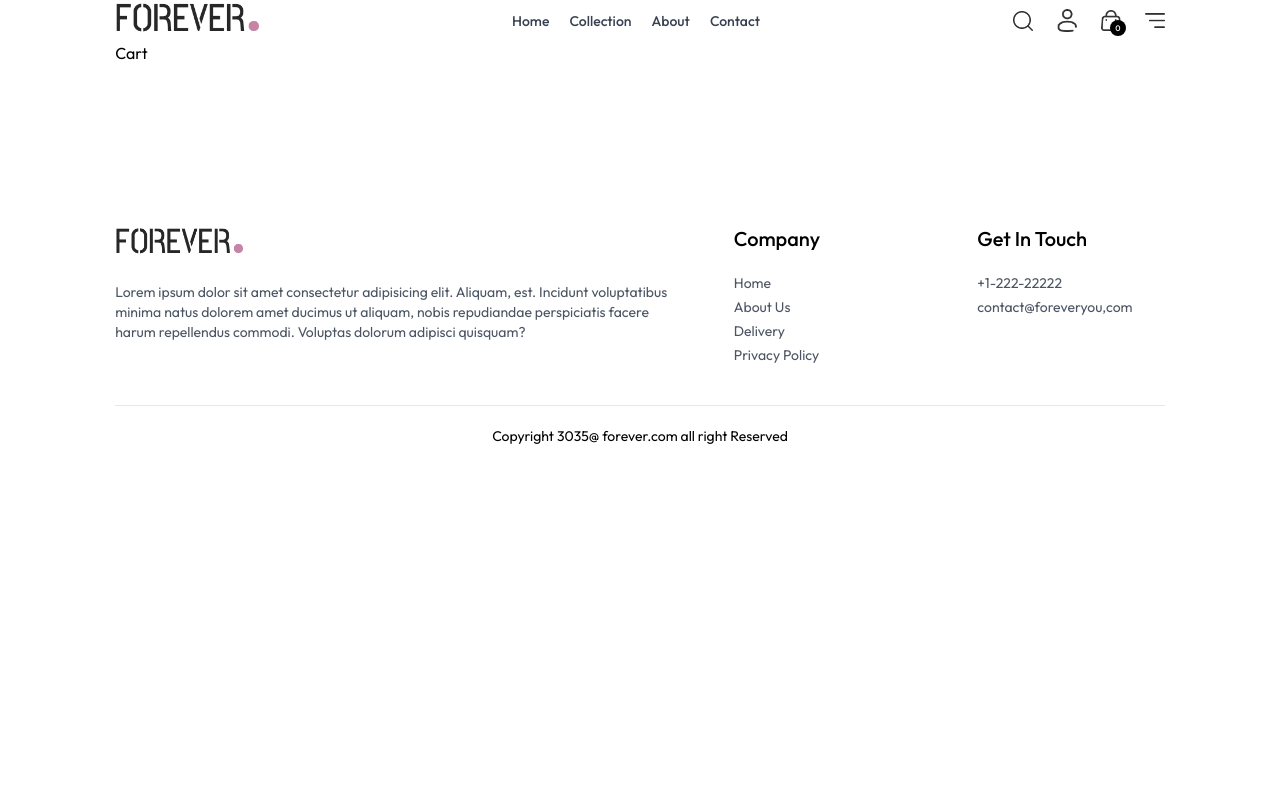
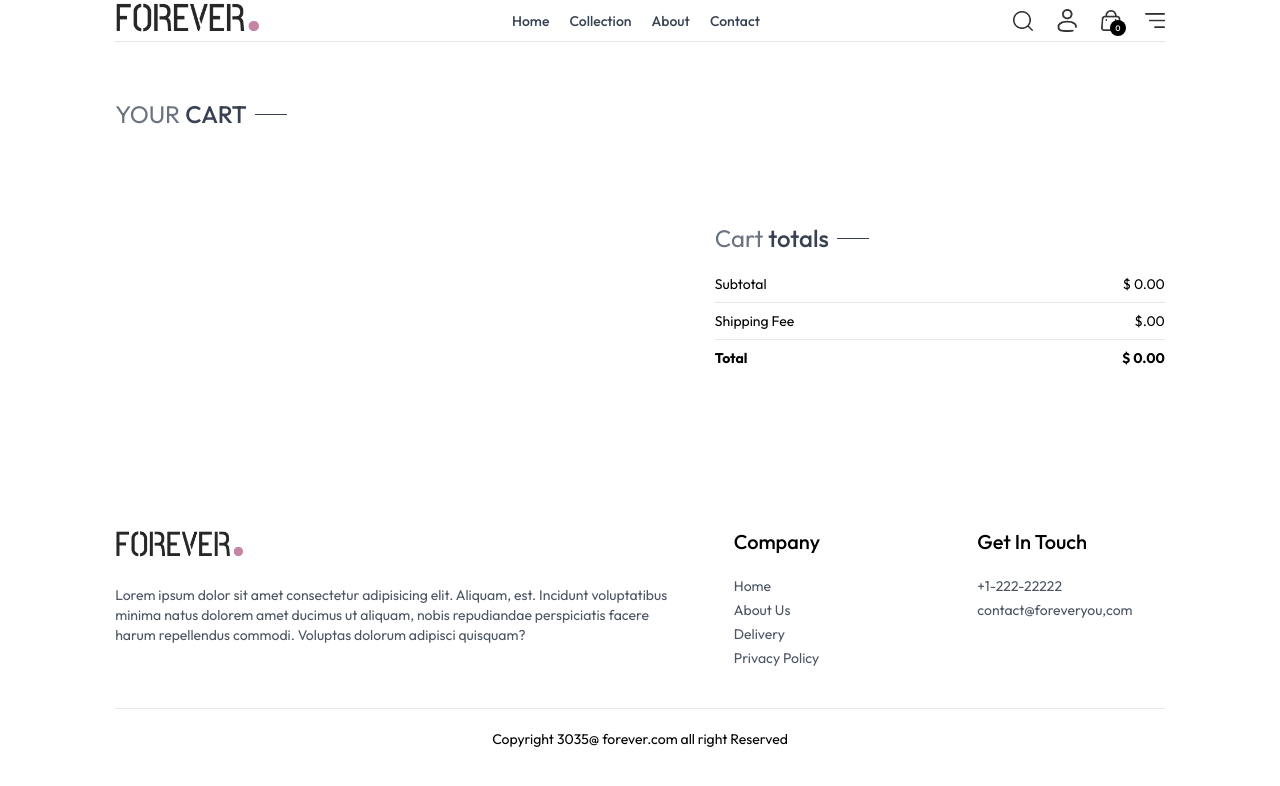
Before and after one commit to arirarif/TubeEcommerceMERN, a React (Vite) app: page /cart in a window 1280 px wide. Shown: the top 786 px of the page. Built offline with nearby package versions, Linux system fonts and the light colour scheme.

Commit message:
cart page funcitonal

```diff
--- /dev/null
+++ b/src/components/CartTotal.jsx
@@ -0,0 +1,35 @@
+import React, { useContext } from 'react'
+import { ShopContext } from '../context/ShopContext'
+import Title from './Title'
+
+const CartTotal = () => {
+    const { currency, delivery_fee, getCartAmount } = useContext(ShopContext)
+
+    return (
+        <div className='w-full'>
+            <div value="" className='text-2xl '>
+                <Title text1={'Cart'} text2={'totals'} />
+
+            </div>
+            <div className='flex flex-col gap-2 mt-2 text-sm'>
+                <div className='flex justify-between'>
+                    <p> Subtotal </p>
+                    <p>{currency} {getCartAmount()}.00</p>
+
+                </div>
+                <hr />
+                <div className='flex justify-between'>
+                    <p>Shipping Fee</p>
+                    <p> {currency}{delivery_fee}.00 </p>
+                </div>
+                <hr />
+                <div className='flex justify-between'>
+                    <b>Total</b>
+                    <b> {currency} {getCartAmount() === 0 ? 0 : getCartAmount() + delivery_fee}.00 </b>
+                </div>
+            </div>
+        </div>
+    )
+}
+
+export default CartTotal
--- a/src/context/ShopContext.jsx
+++ b/src/context/ShopContext.jsx
@@ -55,6 +55,32 @@
   //   console.log(cartItems)
   // }, [cartItems])
 
+  const updateQuantity = async (itemId, size, quantity) => {
+    let cartData = structuredClone(cartItems)
+    cartData[itemId][size] = quantity
+    setCartItems(cartData)
+  }
+
+  const getCartAmount = () => {
+    let totalAmount = 0;
+    for (const items in cartItems) {
+      let itemInfo = products.find((product) => product._id === items)
+      for (const item in cartItems[items]) {
+        try {
+          if (cartItems[items][item] > 0) {
+            totalAmount += itemInfo.price * cartItems[items][item]
+          }
+          else {
+            totalAmount += 0
+          }
+        } catch (error) {
+
+        }
+      }
+    }
+    return totalAmount
+  }
+
   const value = {
     products,
     currency,
@@ -65,7 +91,9 @@
     setShowSearch,
     cartItems,
     addToCart,
-    getCartCount
+    getCartCount,
+    updateQuantity,
+    getCartAmount
   };
   return (
     <ShopContext.Provider value={value}>{props.children}</ShopContext.Provider>
--- a/src/pages/Cart.jsx
+++ b/src/pages/Cart.jsx
@@ -1,9 +1,68 @@
-import React from 'react'
+import React, { useContext, useEffect, useState } from 'react'
+import { ShopContext } from '../context/ShopContext'
+import Title from '../components/Title'
+import { assets } from '../assets/assets'
+import CartTotal from '../components/CartTotal'
 
 const Cart = () => {
+  const { products, currency, cartItems, updateQuantity } = useContext(ShopContext)
 
+  const [cartData, setCartData] = useState([])
+
+  useEffect(() => {
+    const tempData = []
+    for (const items in cartItems) {
+      for (const item in cartItems[items]) {
+        if (cartItems[items][item] > 0) {
+          tempData.push({
+            _id: items,
+            size: item,
+            quantity: cartItems[items][item],
+
+          })
+        }
+      }
+    }
+    setCartData(tempData)
+
+  }, [cartItems])
   return (
-    <div>Cart</div>
+    <div className='border-t pt-14'>
+      <div className='text-2xl mb-3'>
+
+        <Title text1={"YOUR"} text2={"CART"} />
+      </div>
+      <div className=''>
+        {
+          cartData.map((item, index) => {
+            const productData = products.find((product) => product._id === item._id)
+            return (
+              <div key={index} className='py-4 border-b text-gray-700 grid grid-cols-[4fr_0.5fr_0.5fr] sm:grid-cols-[4fr_2fr_0.5fr] items-center gap-4'>
+                <div className='flex items-start gap-6'>
+                  <img className='w-16 sm:w-20' src={productData.image[0]} alt="" />
+                  <div className=''>
+                    <p className='text-xs sm:text-lg font-medium'>{productData.name}</p>
+                    <div className='flex items-center gap-5 mt-2'>
+                      <p>{currency}{productData.price} </p>
+                      <p className='px-2 sm:px-3 sm:py-1 border bg-slate-50'>{item.size}</p>
+                    </div>
+                  </div>
+                </div>
+                <input onChange={(e) => e.target.value === '' || e.target.value === '0' ? null : updateQuantity(item._id, item.size, Number(e.target.value))} type='number' min={1} defaultValue={item.quantity} className='border max-w-10 sm:max-w-20 sm:px-2 py-1' />
+                <img onClick={() => updateQuantity(item._id, item.size, 0)} className='w-4 mr-4 sm:w-5 cursor-pointer' src={assets.bin_icon} alt="" />
+              </div>
+            )
+          })
+        }
+
+      </div>
+      <div className='flex justify-end my-20'>
+        <div className='w-full sm:w-[450px] '>
+          <CartTotal />
+        </div>
+      </div>
+
+    </div>
   )
 }
 
```
